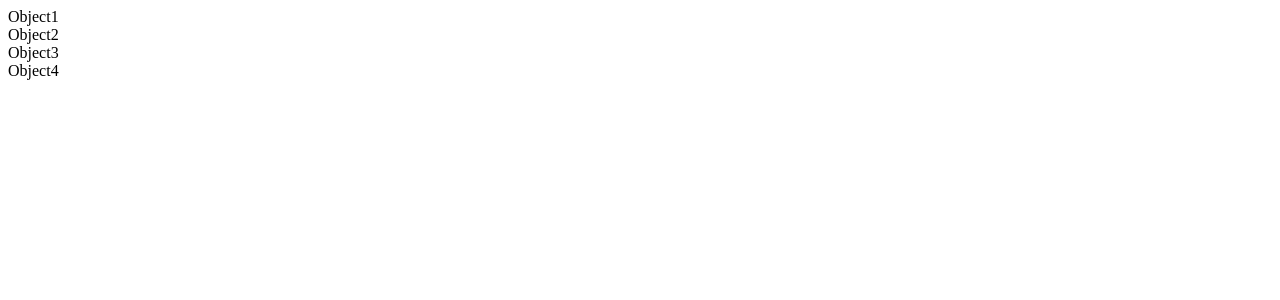
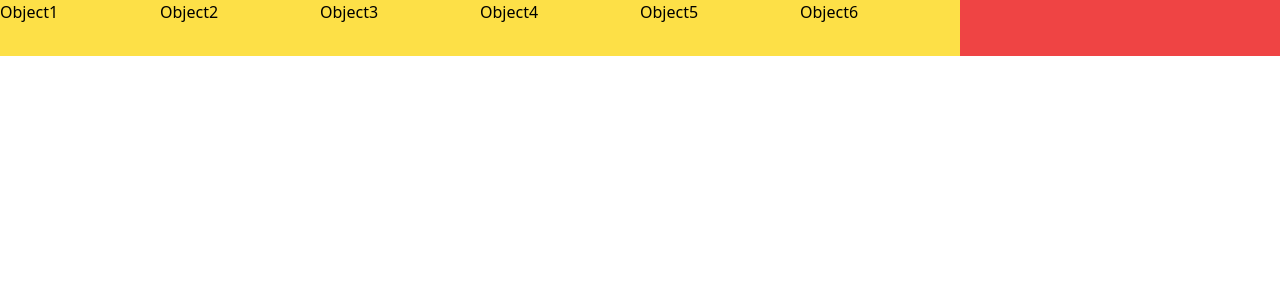
Before and after one commit to YuriiDmytruk/insiders-dnd, a React (Create React App) app: page / in a window 1280 px wide. Shown: the top 300 px of the page. Built offline with nearby package versions, Linux system fonts and the light colour scheme.

Commit message:
set elements horizontaly

```diff
--- a/src/App.js
+++ b/src/App.js
@@ -2,7 +2,7 @@ import TabControl from "./components/TabControl";
 
 function App() {
   return (
-    <div>
+    <div className='h-14 w-full bg-red-500'>
       <TabControl />
     </div>
   );
--- a/src/components/Tab.jsx
+++ b/src/components/Tab.jsx
@@ -19,10 +19,13 @@ const Tab = ({ id, title }) => {
 
     return (
         <div
+        className="bg-yellow-300"
             ref={setNodeRef}
             {...attributes}
             {...listeners}
-            style={style}>{title}</div>
+            style={style}>
+            {title}
+        </div>
     )
 }
 
--- a/src/components/TabControl.jsx
+++ b/src/components/TabControl.jsx
@@ -12,6 +12,8 @@ const TabControl = () => {
             { id: 2, title: 'Object2' },
             { id: 3, title: 'Object3' },
             { id: 4, title: 'Object4' },
+            { id: 5, title: 'Object5' },
+            { id: 6, title: 'Object6' },
         ]
     )
 
--- a/src/components/TabList.jsx
+++ b/src/components/TabList.jsx
@@ -1,12 +1,12 @@
-import { SortableContext, verticalListSortingStrategy } from "@dnd-kit/sortable"
+import { horizontalListSortingStrategy, SortableContext } from "@dnd-kit/sortable"
 import Tab from "./Tab"
 
 
 
 const TabList = ({tabs}) => {
     return(
-        <div>
-            <SortableContext items={tabs} strategy={verticalListSortingStrategy}>
+        <div className='w-full h-full grid grid-cols-8'>
+            <SortableContext items={tabs} strategy={horizontalListSortingStrategy}>
             {
                 tabs.map(tab => <Tab key={tab.id} id={tab.id} title={tab.title}/>)
             }
--- a/src/index.js
+++ b/src/index.js
@@ -1,6 +1,9 @@
 import React from 'react';
 import ReactDOM from 'react-dom/client';
+
 import App from './App'
+
+import './input.css'
 
 const root = ReactDOM.createRoot(document.getElementById('root'));
 root.render(
--- /dev/null
+++ b/src/input.css
@@ -0,0 +1,3 @@
+@tailwind base;
+@tailwind components;
+@tailwind utilities;
--- a/tailwind.config.js
+++ b/tailwind.config.js
@@ -1,6 +1,6 @@
 /** @type {import('tailwindcss').Config} */
 module.exports = {
-  content: [],
+  content: ["./src/**/*.{html,js,jsx}"],
   theme: {
     extend: {},
   },
```
